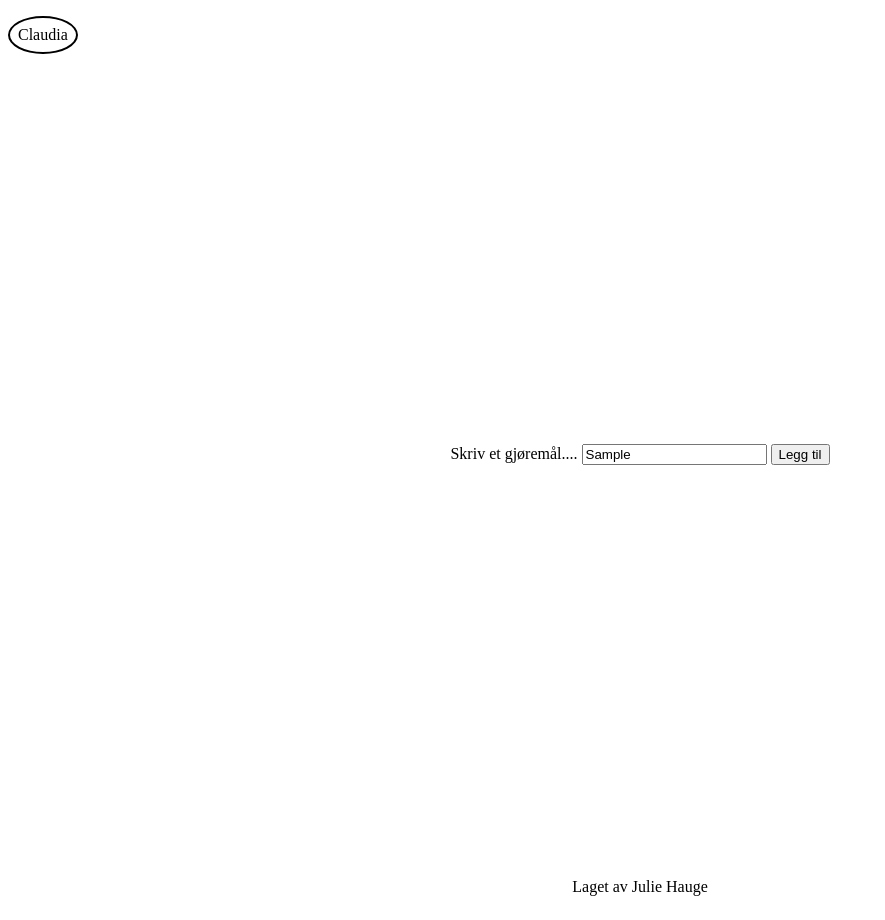
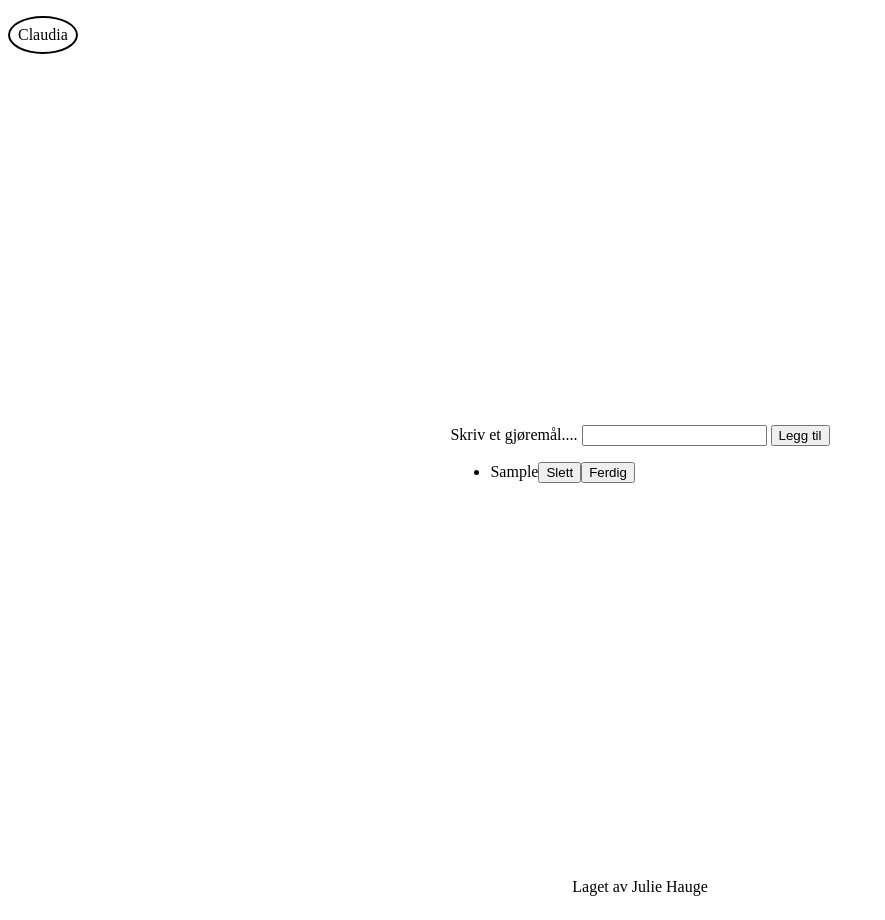
Before and after one commit to Claudia2305/ObligatoriskOppg.4---Gj-rem-lsListe, a website: page index.html in a window 1280 px wide. Both pictures are taken after typing "Sample" into the empty fields and a click on the button "Legg til". Shown: the whole page, without its empty margins (0-885 px from the left). Drawn offline with Linux system fonts and the light colour scheme.

Commit message:
masse endringer

```diff
--- a/index.html
+++ b/index.html
@@ -20,7 +20,7 @@
       </nav>
     </header>
     <main>
-      <section id="todoList">
+      <section>
         <!-- DEL 2: -->
         <!--
           Gjøremålsliste steg-for-steg:
--- a/script.js
+++ b/script.js
@@ -1,3 +1,5 @@
+  // Svar på mild - Legg til 1 knapp //
+
 const addTodo = document.querySelector("#addTodo");
 
 addTodo.addEventListener("click", function (event) {
@@ -10,13 +12,60 @@ addTodo.addEventListener("click", function (event) {
 
   // Steg 2: Hent hvor info skal synes på siden
   const todoList = document.querySelector("#todoList");
+  console.log(todoList)
 
   // Steg 3: Lag et elemenet til info som skal synes
-  const todoItem = document.createElememnt("li");
+  const todoItem = document.createElement("li");
 
   // Steg 4: Sett hvilken info som skal synes
   todoItem.textContent = userInput;
 
   // Steg 5: Legg element med info til i listen som synes på synes
   todoList.appendChild(todoItem);
+
+ // Steg 6: Tøm userInput feltet ved å hente /copy deler av pkt 1 i Mild
+ // const userInput = document.querySelector("#userInput").value;
+
+  document.querySelector("#userInput").value = "";
+
+
+  // Svar på Medium på innlevering - Lag 2 nye knapper:
+
+  // Steg 1: Lag et element til slett knappen
+
+  const deleteButton = document.createElement("button");
+
+  // Steg 2: Gi slett knappentekst innhold
+  deleteButton.textContent = "Slett";
+
+  // Steg 3: Legg til slett knapp til gjøremålet
+  todoItem.appendChild(deleteButton);
+
+  // Steg 4: Gjøre sånn at slett knapp kan trykkes på
+  deleteButton.addEventListener("click", function () {
+    console.log("Slett knapp er trykket!");
+
+ // Steg 5: Slett gjøremålet fra listen
+  todoItem.remove();
+})
+
+
+// Steg 1: Lag et element til slett knappen
+const finishButton = document.createElement("button");
+
+// Steg 2: Gi slett knappentekst innhold
+finishButton.textContent = "Ferdig";
+
+// Steg 3: Legg til slett knapp til gjøremålet
+todoItem.appendChild(finishButton);
+
+// Steg 4: Gjøre sånn at slett knapp kan trykkes på
+finishButton.addEventListener("click", function (event) {
+  event.preventDefault();
+  console.log("Ferdig knapp er trykket!");
+
+// Steg 5: Gir gjøremålet en klasse med styling for å symbolisere ferdig - ferdig med dette gjøremålet
+todoItem.classList.add("finished");
+})
+
 });
--- a/styles.css
+++ b/styles.css
@@ -41,6 +41,11 @@ section {
   gap: 16px;
 }
 
+
+.finished {
+  text-decoration: line-through;
+}
+
 /* FOOTER */
 footer {
   display: flex;
```
